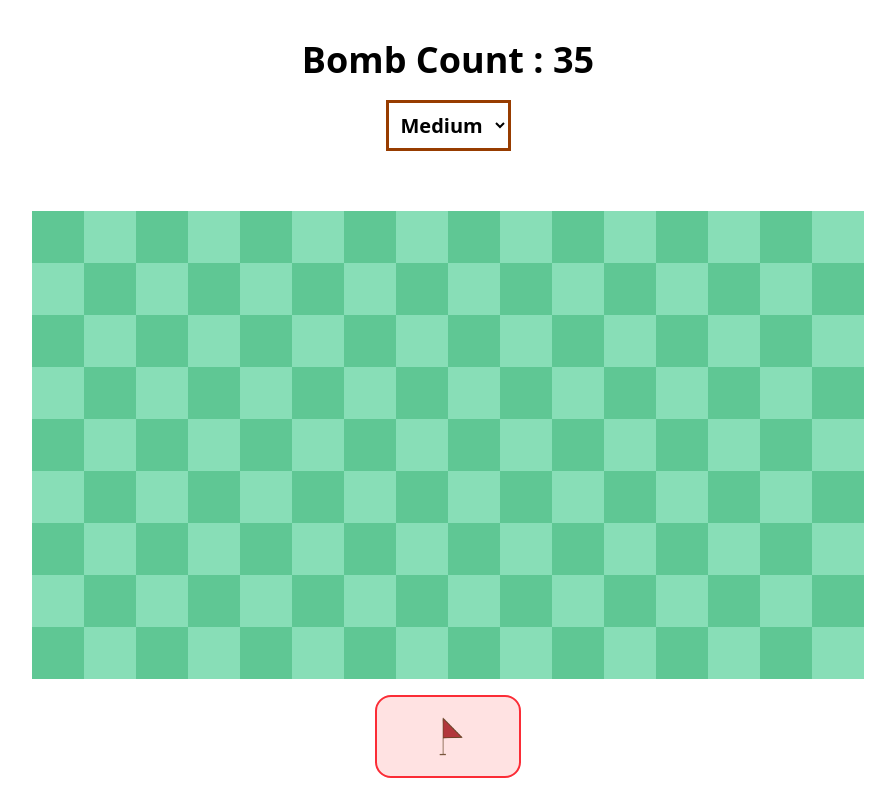
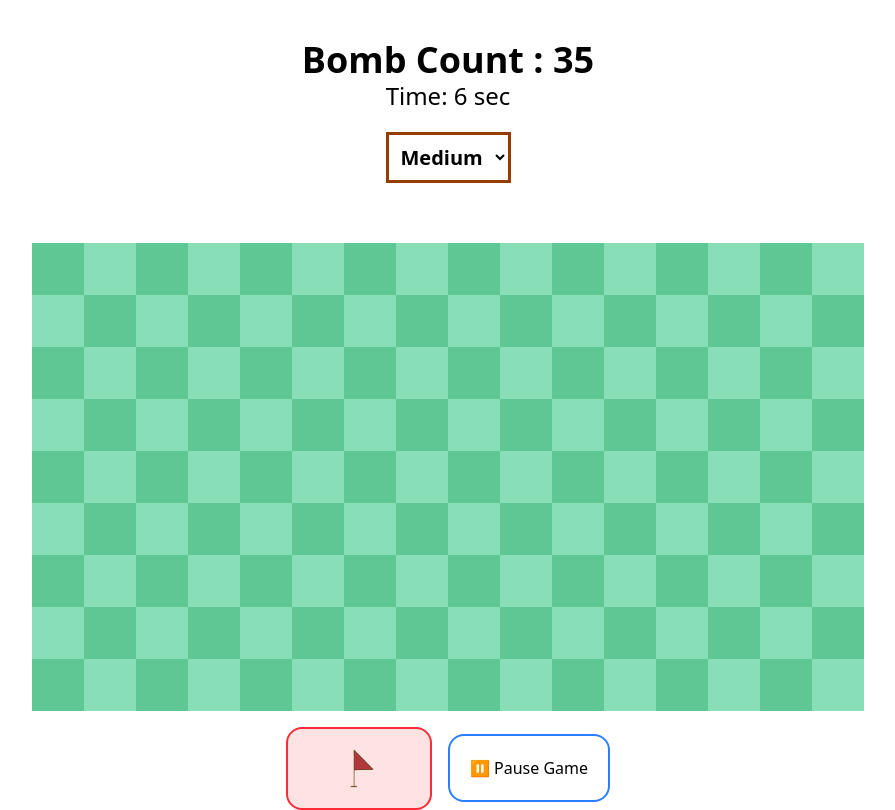
Before and after one commit to TaninGit/PROJECT-GooseBomb, a Vue app: page / in a window 1280 px wide. Shown: the whole page, without its empty margins (192-1087 px from the left). Built offline with nearby package versions, Linux system fonts and the light colour scheme.

Commit message:
018 - [add] togglePause function and playTime function and incrementTime function

```diff
--- a/src/App.vue
+++ b/src/App.vue
@@ -7,6 +7,10 @@ const bombLocation = ref([]);
 const revealedCells = ref([]);
 const flaggedCells = ref([]);
 const cellNumbers = ref([]);
+
+const timer = ref(0);
+let duration = null;
+let isPaused = ref(false);
 
 let flagEnabled = false;
 let gameOver = ref(false);
@@ -45,6 +49,8 @@ function startGame() {
   setBombs();
   let newBoard = [];
   let newCells = [];
+  timer.value = 0;
+  playTime();
 
   for (let r = 1; r <= row.value; r++) {
     let rowArr = [];
@@ -60,6 +66,33 @@ function startGame() {
   cellLocation.value = newCells;
 }
 
+function togglePause() {
+  if (isPaused.value) {
+    isPaused.value = false;
+    playTime();
+  } else {
+    isPaused.value = true;
+    if (duration) {
+      clearTimeout(duration);
+      duration = null;
+    }
+  }
+}
+
+function playTime() {
+  if (isPaused.value || gameOver.value) return;
+
+  function incrementTime() {
+    if (!gameOver.value && !isPaused.value) {
+      timer.value++;
+      duration = setTimeout(incrementTime, 1000);
+    }
+  }
+
+  incrementTime();
+}
+
+
 watchEffect(() => {
   if (cellLocation.value.length === 0) {
     startGame();
@@ -67,8 +100,7 @@ watchEffect(() => {
 });
 
 function clickTile(event) {
-  if (gameOver.value) return;
-
+  if (gameOver.value || isPaused.value) return;
   const cell = event.target.id;
 
   if (flagEnabled) {
@@ -83,6 +115,7 @@ function clickTile(event) {
 
   if (bombLocation.value.includes(cell)) {
     gameOver.value = true;
+    isPaused.value = true;
     return;
   }
 
@@ -149,9 +182,9 @@ function getBombBackground(cell) {
 }
 
 function checkWin() {
-  if(revealedCells.value.length == cellLocation.value.length-bombLocation.value.length)
-    alert('Congratulations! The well can now be built, free from any mess!')
-
+  if(revealedCells.value.length == cellLocation.value.length-bombLocation.value.length){
+    alert('Congratulations! The well can now be built, free from any mess!');
+  }
 }
 
 function changeLevel(level) {
@@ -173,6 +206,8 @@ function resetGame() {
   startGame();
 }
 
+
+
 </script>
 
 <template>
@@ -181,6 +216,9 @@ function resetGame() {
       <h1 class="font-bold text-center text-4xl pt-10">
         Bomb Count : {{ bombCount }}
       </h1>
+      <h2 class="text-center text-2xl">
+        Time: {{ timer }} sec
+      </h2>
     </div>
     <div class="flex justify-center mt-5">
       <select v-model="selectedLevel" @change="changeLevel(selectedLevel)" class="border-3 border-amber-800 p-2 text-xl font-bold">
@@ -209,7 +247,7 @@ function resetGame() {
           getBombBackground(cell)
           ]"
         :id="`${cell}`"
-        @click="clickTile">
+        v-on:click="clickTile">
         <span v-if="gameOver && bombLocation.includes(cell)"><img src="./assets/poop.PNG" alt="Bomb" class="w-3/5 h-auto block mx-auto"></span>
         <span v-else-if="revealedCells.includes(cell) && !bombLocation.includes(cell)">
           {{ cellNumbers[cellLocation.indexOf(cell)] || '' }}
@@ -225,6 +263,9 @@ function resetGame() {
         :class="bgFlagBtn">
         <img src="./assets/RedFlag.PNG" alt="RedFlag" width="30" height="30">
       </button>
+      <button class="ml-4 border-2 border-blue-500 p-5 rounded-2xl" v-on:click="togglePause">
+         {{ isPaused ? '▶ Resume Game' : '⏸ Pause Game' }}
+      </button>
     </div>
   </div>
 </template>
```
